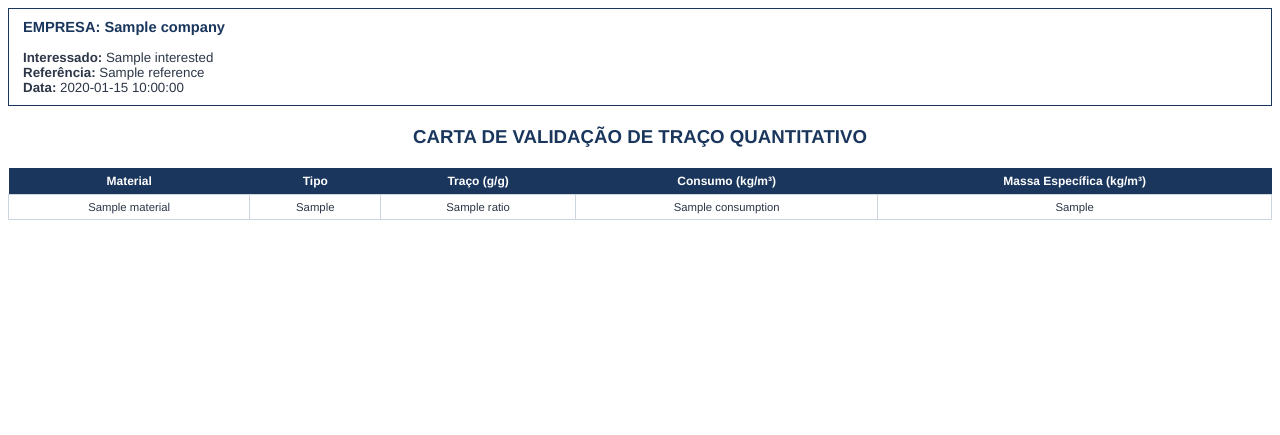
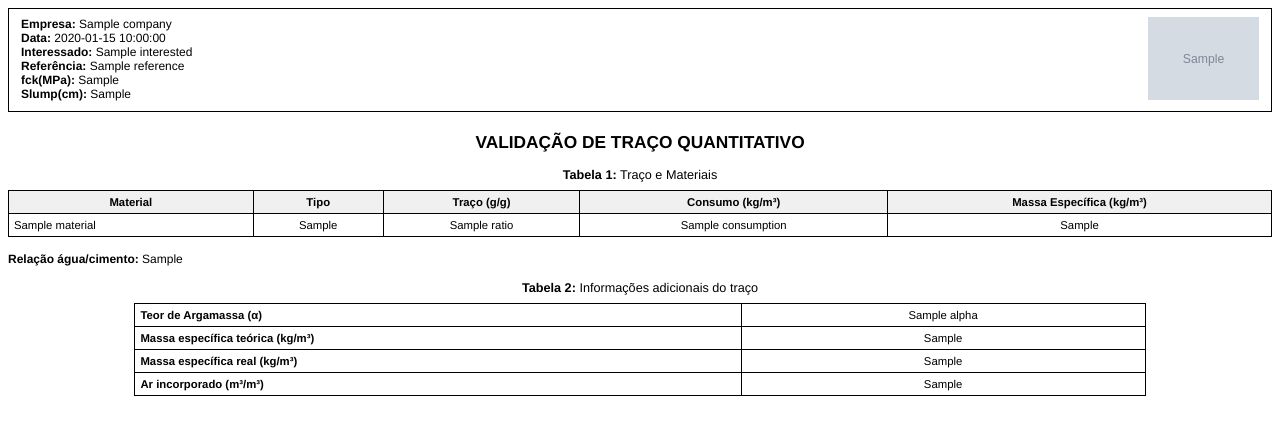
Before and after one commit to mixium/mixium, a Flask app: template templates/traco_pdf_template.html in a window 1280 px wide. Shown: the top 435 px of the page. Run offline with Flask 3, Linux system fonts and the light colour scheme; the template is opened without the code that fills it: most values are stand-ins (such as "Sample title", 1, 10 or a date in 2020); grey boxes marked "Sample" are stand-in pictures.

Commit message:
Update PDF template styles and structure

```diff
--- a/templates/traco_pdf_template.html
+++ b/templates/traco_pdf_template.html
@@ -5,67 +5,104 @@
     <style>
         @page {
             size: A4;
-            margin: 15mm;
+            margin: 1.5cm;
         }
         body {
             font-family: Helvetica, Arial, sans-serif;
-            color: #2d3748;
-            font-size: 10pt;
+            color: #000000;
+            font-size: 9pt;
         }
-        .header-table {
-            width: 100%;
-            border: 1px solid #1a365d;
+
+        /* Caixa do Cabeçalho (Equivalente ao tcolorbox) */
+        .header-box {
+            border: 0.8pt solid #000000;
+            padding: 8px 12px;
             margin-bottom: 20px;
         }
-        .header-table td {
-            padding: 8px 12px;
-            vertical-align: middle;
+        .header-box table {
+            width: 100%;
+            border-collapse: collapse;
         }
+        .header-box td {
+            vertical-align: top;
+            padding: 0;
+        }
+
+        /* Título Principal */
         .doc-title {
             text-align: center;
-            font-size: 14pt;
+            font-size: 13pt;
             font-weight: bold;
-            color: #1a365d;
-            margin: 20px 0;
+            margin-top: 10px;
+            margin-bottom: 15px;
             text-transform: uppercase;
         }
-        .data-table {
+
+        /* Tabelas Estilizadas */
+        .pdf-table {
             width: 100%;
             border-collapse: collapse;
-            margin-top: 10px;
-            margin-bottom: 20px;
+            margin-top: 8px;
+            margin-bottom: 15px;
         }
-        .data-table th {
-            background-color: #1a365d;
-            color: #ffffff;
-            padding: 6px;
+        .pdf-table th {
+            border: 0.8pt solid #000000;
+            padding: 5px;
+            font-size: 8.5pt;
+            font-weight: bold;
+            text-align: center;
+            background-color: #f0f0f0;
+        }
+        .pdf-table td {
+            border: 0.8pt solid #000000;
+            padding: 5px;
+            text-align: center;
+            font-size: 8.5pt;
+        }
+
+        .caption {
+            font-size: 9.5pt;
+            text-align: center;
+            margin-bottom: 4px;
+        }
+
+        .info-text {
             font-size: 9pt;
-            text-align: center;
-        }
-        .data-table td {
-            padding: 6px;
-            text-align: center;
-            border: 1px solid #cbd5e0;
-            font-size: 8.5pt;
+            margin: 10px 0;
         }
     </style>
 </head>
 <body>
 
-    <table class="header-table">
+    <!-- Caixa Superior (Cabeçalho do LaTeX) -->
+    <div class="header-box">
+        <table>
             <tr>
-            <td>
-                <strong style="font-size: 11pt; color: #1a365d;">EMPRESA: {{ header.company }}</strong><br><br>
+                <td style="width: 65%;">
+                    <strong>Empresa:</strong> {{ header.company }}<br>
+                    <strong>Data:</strong> {{ header.doc_date }}<br>
                     <strong>Interessado:</strong> {{ header.interested }}<br>
                     <strong>Referência:</strong> {{ header.reference }}<br>
-                <strong>Data:</strong> {{ header.doc_date }}
+                    <strong>fck(MPa):</strong> {{ mix.fck28 or '-' }}<br>
+                    <strong>Slump(cm):</strong> {{ mix.target_slump or '-' }}
+                </td>
+                <td style="width: 35%; text-align: right;">
+                    {% if header.logo_filename %}
+                        <img src="{{ header.logo_filename }}" style="max-height: 2.2cm;">
+                    {% endif %}
                 </td>
             </tr>
         </table>
+    </div>
 
-    <div class="doc-title">Carta de Validação de Traço Quantitativo</div>
+    <!-- Título Principal -->
+    <div class="doc-title">
+        VALIDAÇÃO DE TRAÇO QUANTITATIVO
+    </div>
 
-    <table class="data-table">
+    <!-- Tabela 1: Traço e Materiais -->
+    <div class="caption"><strong>Tabela 1:</strong> Traço e Materiais</div>
+    <table class="pdf-table">
         <thead>
             <tr>
                 <th>Material</th>
@@ -78,15 +115,43 @@
         <tbody>
             {% for mat in mix.materials %}
             <tr>
-                <td>{{ mat.commercial_name }}</td>
-                <td>{{ mat.material_type }}</td>
-                <td>{{ mat.ratio }}</td>
-                <td>{{ mat.consumption }}</td>
-                <td>{{ mat.specific_mass_kg_m3 }}</td>
+                <td style="text-align: left;">{{ mat.commercial_name or '-' }}</td>
+                <td>{{ mat.material_type or '-' }}</td>
+                <td>{{ mat.ratio or '-' }}</td>
+                <td>{{ mat.consumption or '-' }}</td>
+                <td>{{ mat.specific_mass_kg_m3 or '-' }}</td>
             </tr>
             {% endfor %}
         </tbody>
     </table>
 
+    <!-- Relação Água/Cimento -->
+    <div class="info-text">
+        <strong>Relação água/cimento:</strong> {{ mix.water_cement_ratio or 'N/A' }}
+    </div>
+
+    <!-- Tabela 2: Informações Adicionais -->
+    <div class="caption" style="margin-top: 15px;"><strong>Tabela 2:</strong> Informações adicionais do traço</div>
+    <table class="pdf-table" style="width: 80%; margin-left: auto; margin-right: auto;">
+        <tbody>
+            <tr>
+                <td style="text-align: left; font-weight: bold; width: 60%;">Teor de Argamassa (&alpha;)</td>
+                <td>{{ mix.alpha or '-' }}</td>
+            </tr>
+            <tr>
+                <td style="text-align: left; font-weight: bold;">Massa específica teórica (kg/m³)</td>
+                <td>{{ mix.theoretical_density or '-' }}</td>
+            </tr>
+            <tr>
+                <td style="text-align: left; font-weight: bold;">Massa específica real (kg/m³)</td>
+                <td>{{ mix.specific_mass or '-' }}</td>
+            </tr>
+            <tr>
+                <td style="text-align: left; font-weight: bold;">Ar incorporado (m³/m³)</td>
+                <td>{{ mix.air_entrained or '-' }}</td>
+            </tr>
+        </tbody>
+    </table>
+
 </body>
 </html>
```
Lines whose indentation alone changed are shown as unchanged.
